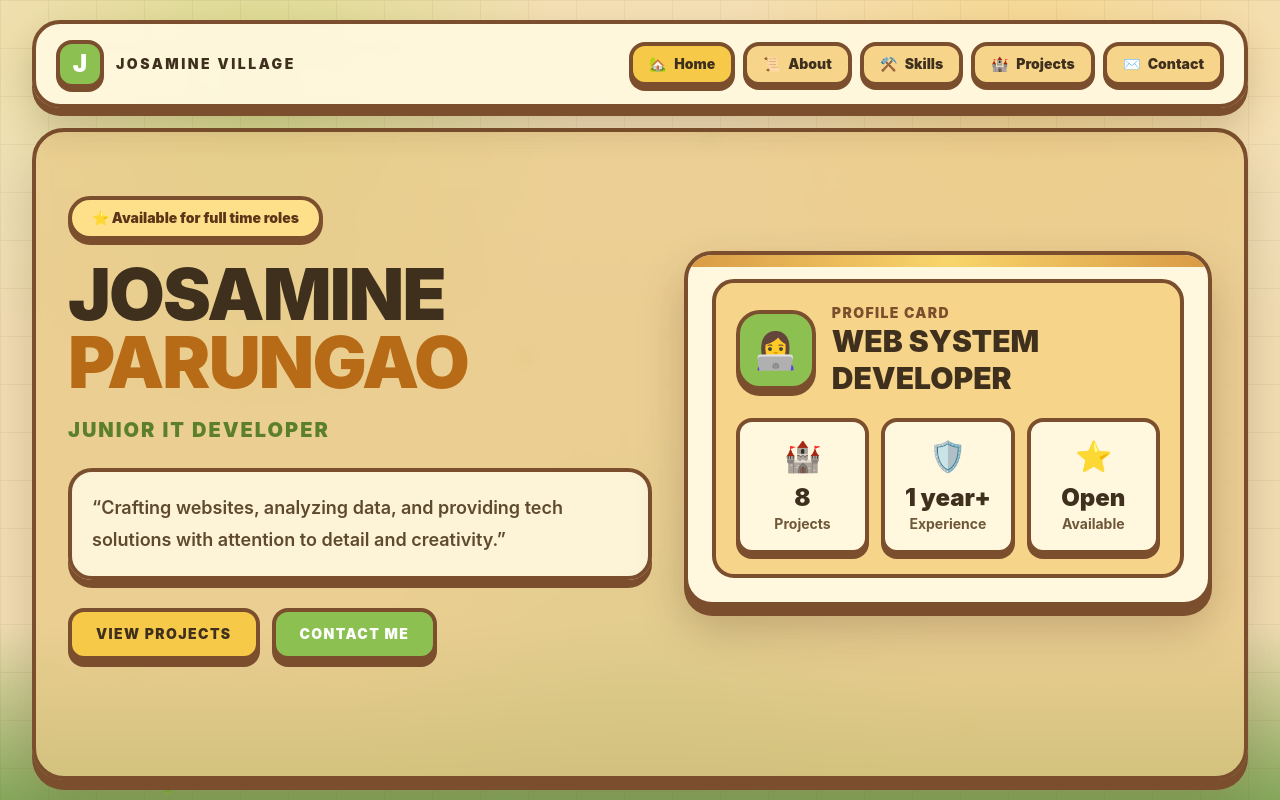
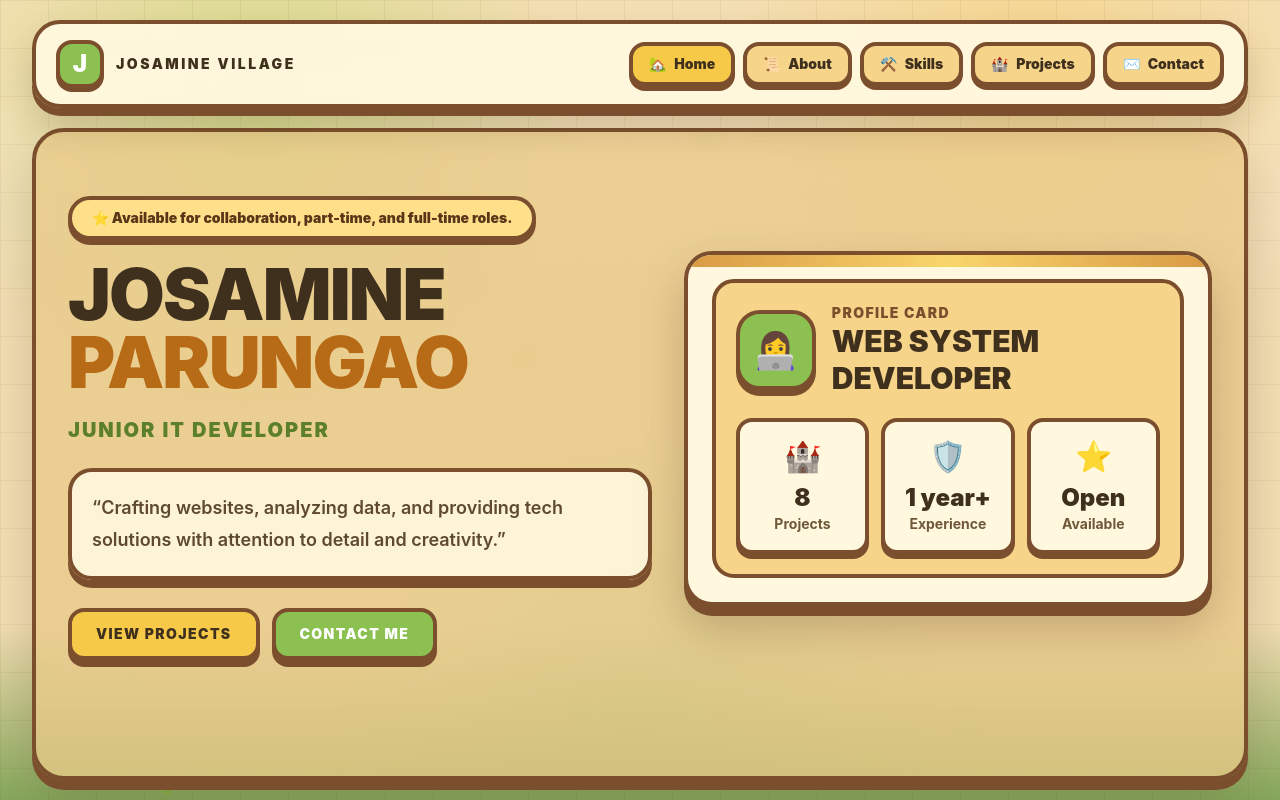
Before and after one commit to Josaminep/josamine-portfolio, a React (Vite) app: page / in a window 1280 px wide. Built offline with nearby package versions, Linux system fonts and the light colour scheme.

Commit message:
Update availability messages in App.jsx

```diff
--- a/src/App.jsx
+++ b/src/App.jsx
@@ -277,7 +277,7 @@ function HomePage({ setActivePage }) {
     <div className="grid min-h-[60vh] items-center gap-7 lg:min-h-[66vh] lg:grid-cols-[1.05fr_0.95fr] lg:gap-8">
       <motion.div initial={{ opacity: 0, y: 24 }} animate={{ opacity: 1, y: 0 }}>
         <div className="mb-5 inline-flex items-center gap-2 rounded-full border-[3px] border-[#7b4f2d] bg-[#ffe08a] px-4 py-2 text-xs font-black text-[#5b3518] shadow-[0_5px_0_#7b4f2d] sm:border-4 sm:px-5 sm:text-sm">
-          ⭐ Available for full time roles
+          ⭐ Available for collaboration, part-time, and full-time roles.
         </div>
 
         <h1 className="max-w-4xl text-4xl font-black uppercase leading-[0.95] tracking-tight text-[#3f2f1d] sm:text-6xl lg:text-7xl">
@@ -522,7 +522,7 @@ function ProjectsPage() {
                     rel="noopener noreferrer"
                     className="rounded-2xl border-[3px] border-[#7b4f2d] bg-[#8cc152] px-5 py-3 text-center text-xs font-black uppercase tracking-widest text-white shadow-[0_4px_0_#7b4f2d] transition hover:-translate-y-1 active:translate-y-1 active:shadow-none sm:border-4 sm:px-6 sm:text-sm sm:shadow-[0_7px_0_#7b4f2d]"
                   >
-                    Live Demo
+                    Live View
                   </a>
                 )}
 
@@ -563,7 +563,7 @@ function ContactPage() {
           Available for Opportunities
         </h3>
         <p className="mx-auto mt-4 max-w-2xl text-sm font-semibold leading-7 text-[#5f4a30] sm:text-lg">
-          I am available for collaboration, part-time, and full-time roles.
+          I am available for collaboration, part-time, and full-time role.
         </p>
         <div className="mt-7 flex flex-col justify-center gap-3 sm:flex-row sm:flex-wrap">
           <a
```
